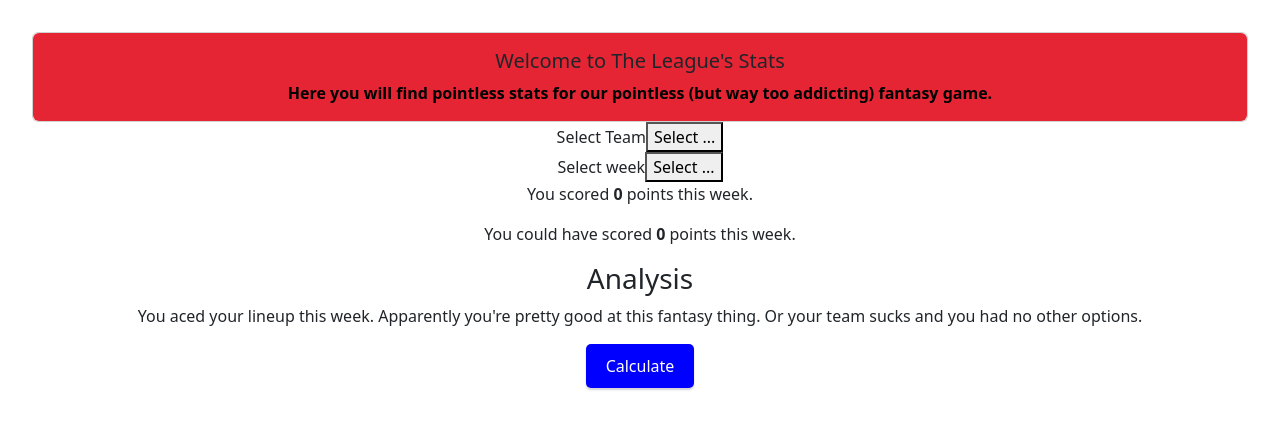
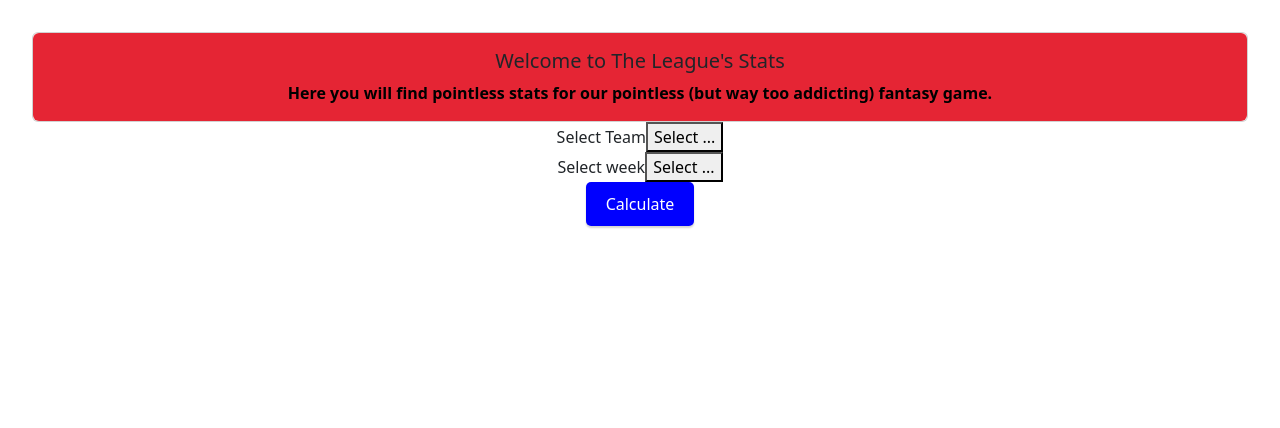
Before and after one commit to dransom90/FantasyFootballStatsReact, a React (Vite) app: page / in a window 1280 px wide. Shown: the top 428 px of the page. Built offline with nearby package versions, Linux system fonts and the light colour scheme; no server answers; what espn-fantasy-football-api would draw is missing.

Commit message:
Change parameter to BestLineup

```diff
--- a/src/App.tsx
+++ b/src/App.tsx
@@ -122,6 +122,10 @@ function App() {
         type: "showLineup",
         payload: true,
       });
+      // dispatch({
+      //   type: "showOptimalLineup",
+      //   payload: false,
+      // });
       let weekResult = Psychic.runForWeek({
         seasonId: 2023,
         matchupPeriodId: state.week,
@@ -152,6 +156,10 @@ function App() {
           type: "updateActualScore",
           payload: result.currentScore,
         });
+        // dispatch({
+        //   type: "showOptimalLineup",
+        //   payload: true,
+        // });
       });
     } else {
       //setShowOptimalLineup(false);
@@ -194,7 +202,7 @@ function App() {
       )}
       <div>
         <BestLineup
-          showComponent={!state.showLoader}
+          showComponent={state.showOptimalLineup}
           actualScore={state.actualScore}
           optimalScore={state.optimalScore}
         />
```
